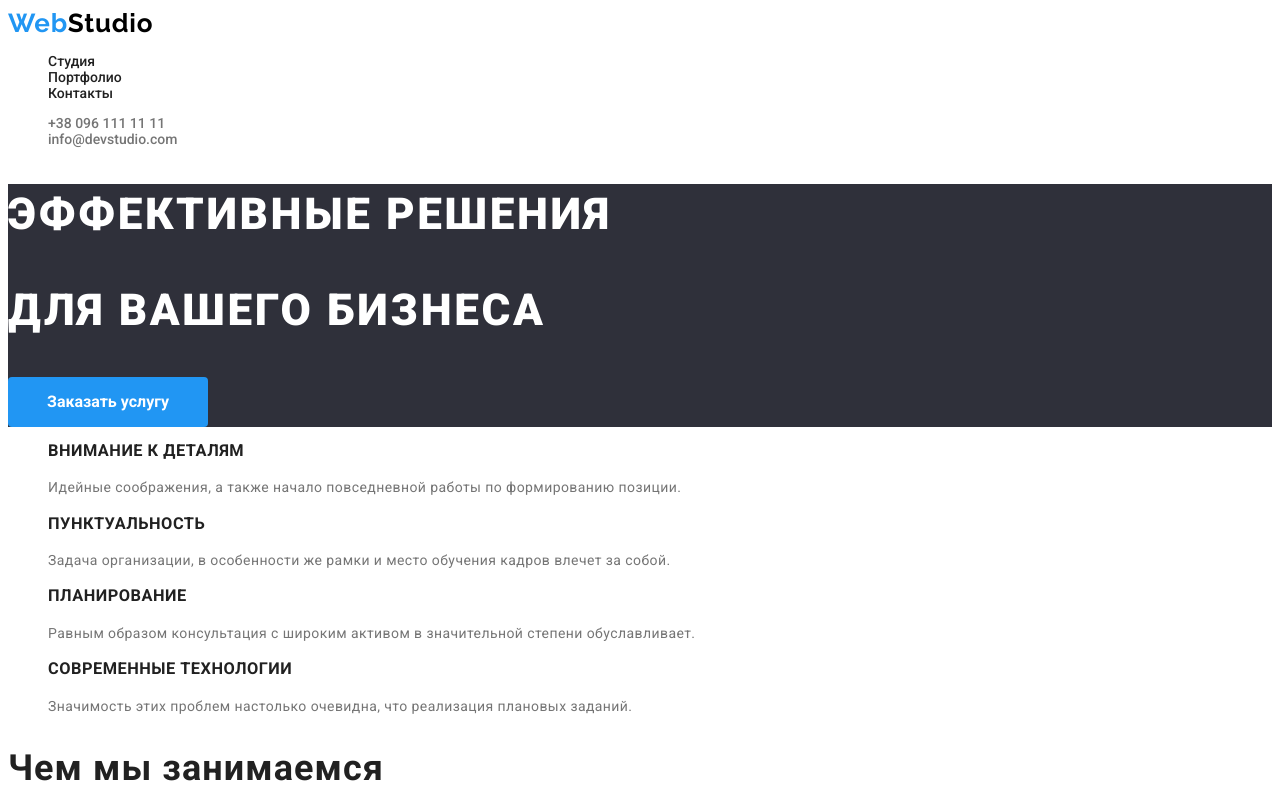
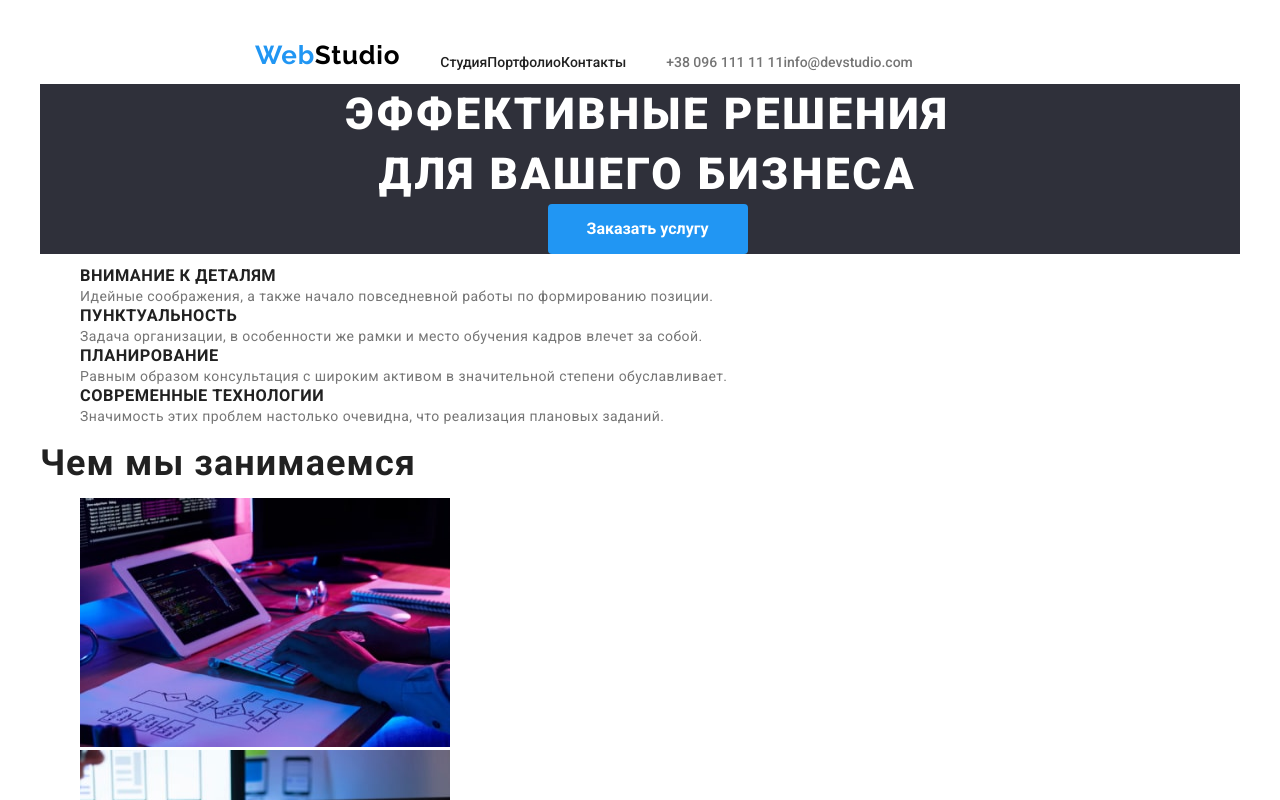
Before and after one commit to Evolver1/goit-markup-hw-03, a plain HTML site: page index.html in a window 1280 px wide. Shown: the top 800 px of the page. Drawn offline with Linux system fonts and the light colour scheme.

Commit message:
box-sizing

```diff
--- a/css/styles.css
+++ b/css/styles.css
@@ -7,6 +7,15 @@
   --hero-backgr: #2f303a;
   --our-team-backgr: #f5f4fa;
 }
+html {
+  box-sizing: border-box;
+}
+*,
+*::before,
+*::after {
+  box-sizing: inherit;
+}
+
 Body {
   font-family: 'Roboto', sans-serif;
   color: var(--contact-links-color);
@@ -14,6 +23,28 @@ Body {
   font-weight: 400;
 }
 /* background-color: var(--button-txt-focus-col); */
+
+h1 {
+  margin: 0px 0px 0px 0px;
+}
+h2 {
+  margin: 0px 0px 0px 0px;
+}
+h3 {
+  margin: 0px 0px 0px 0px;
+}
+h4 {
+  margin: 0px 0px 0px 0px;
+}
+p {
+  margin: 0px 0px 0px 0px;
+}
+
+.container {
+  width: 1200px;
+  background-color: #fff;
+  margin: 40px auto;
+}
 
 .link {
   text-decoration: none;
@@ -36,8 +67,44 @@ Body {
   transition-duration: 0.4s;
 }
 
+.heder {
+  display: flex;
+  flex-direction: row;
+  padding-right: 215px;
+  padding-left: 215px;
+  padding-top: auto;
+}
+
+.adress {
+  display: flex;
+  flex-direction: row;
+}
+
+.adress-footer {
+}
+
+.navigation {
+  display: flex;
+  flex-direction: row;
+}
+
+.navigation__link {
+  color: var(--nav-links-color);
+  font-weight: 500;
+}
+
+.navigation__link:hover,
+.navigation__link:focus {
+  color: var(--focus-color);
+}
+
 .hero-ind {
+  padding-left: 15px;
+  padding-right: 15 px;
+  margin: 0 auto;
+  text-align: center;
   background-color: var(--hero-backgr);
+  width: 1200px;
 }
 
 .hero-ind__header {
@@ -47,7 +114,6 @@ Body {
   letter-spacing: 0.06em;
   text-transform: uppercase;
   color: var(--button-txt-focus-col);
-  text-transform: uppercase;
 }
 
 .hero-ind__button {
@@ -80,7 +146,6 @@ Body {
   letter-spacing: 0.03em;
   text-transform: uppercase;
   color: var(--nav-links-color);
-  text-transform: uppercase;
 }
 .aboutus__txt {
   line-height: 24px;
@@ -138,6 +203,7 @@ Body {
   letter-spacing: 0.03em;
   color: var(--focus-color);
   text-decoration: none;
+  outline: 2px #2196f3;
 }
 .logo__text {
   color: var(--logo-color);
@@ -168,13 +234,3 @@ Body {
 .nav-links {
   list-style-type: none;
 }
-
-.navigation__link {
-  color: var(--nav-links-color);
-  font-weight: 500;
-}
-
-.navigation__link:hover,
-.navigation__link:focus {
-  color: var(--focus-color);
-}
--- a/index.html
+++ b/index.html
@@ -14,7 +14,9 @@
     <link rel="stylesheet" href="./css/styles.css" />
   </head>
   <body>
-    <header>
+    <!-- Main section -->
+    <div class="container">
+      <header class="heder">
         <a
           href="https://evolver1.github.io/goit-markup-hw-02/"
           rel="noopener, noindex, nofollow"
@@ -37,7 +39,9 @@
               >
             </li>
             <li>
-            <a class="link navigation__link" href="" rel="noopener, noindex, nofollow">Контакты</a>
+              <a class="link navigation__link" href="" rel="noopener, noindex, nofollow"
+                >Контакты</a
+              >
             </li>
           </ul>
         </nav>
@@ -143,7 +147,7 @@
           >Web<span class="logo__text-footer">Studio</span></a
         >
         <address class="adr">
-        <ul class="list adress">
+          <ul class="list adress-footer">
             <li class="link">
               <a
                 class="link adress__link"
@@ -160,5 +164,6 @@
           </ul>
         </address>
       </footer>
+    </div>
   </body>
 </html>
```
Lines whose indentation alone changed are shown as unchanged.
